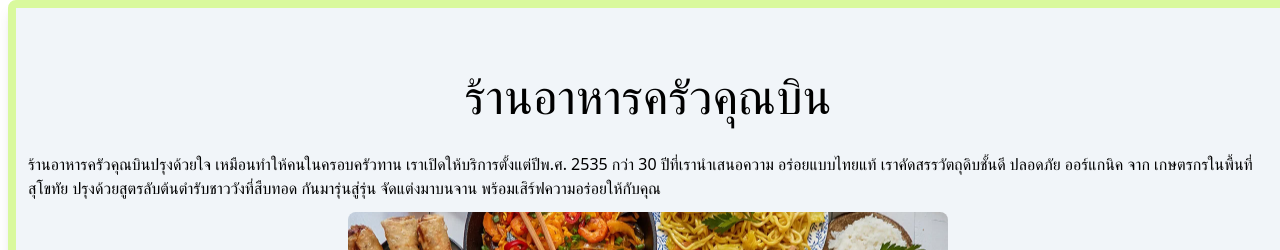
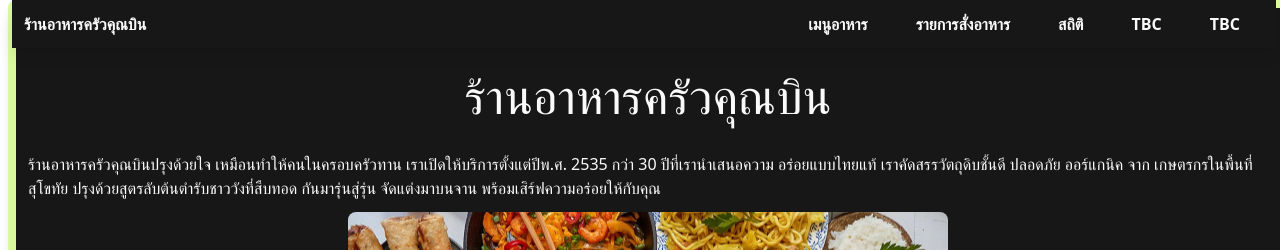
Before and after one commit to soAcademy/workshop-bin-kitchen, a React (Create React App) app: page / in a window 1280 px wide. Shown: the top 250 px of the page. Built offline with nearby package versions, Linux system fonts and the light colour scheme; no server answers.

Commit message:
feat:add Nav Bar

```diff
--- a/package.json
+++ b/package.json
@@ -9,6 +9,7 @@
     "axios": "^1.2.4",
     "react": "^18.0.0",
     "react-dom": "^18.0.0",
+    "react-icons": "^4.7.1",
     "react-scripts": "5.0.1",
     "web-vitals": "^2.1.4"
   },
--- a/src/App.js
+++ b/src/App.js
@@ -1,9 +1,148 @@
 import Home from "./pages/Home";
+import OrderList from "./pages/OrderList";
+import Stat from "./pages/Stat";
+import { GiHamburgerMenu } from "react-icons/gi";
+import React, { useState } from "react";
+import { BrowserRouter, Routes, Route } from "react-router-dom";
+import { Link } from "react-router-dom";
 const info = {
   title: "ร้านอาหารครัวคุณบิน",
   intro:
     "ร้านอาหารครัวคุณบินปรุงด้วยใจ เหมือนทำให้คนในครอบครัวทาน เราเปิดให้บริการตั้งแต่ปีพ.ศ. 2535 กว่า 30 ปีที่เรานำเสนอความ อร่อยแบบไทยแท้ เราคัดสรรวัตถุดิบชั้นดี ปลอดภัย ออร์แกนิค จาก เกษตรกรในพื้นที่สุโขทัย ปรุงด้วยสูตรลับต้นตำรับชาววังที่สืบทอด กันมารุ่นสู่รุ่น จัดแต่งมาบนจาน พร้อมเสิร์ฟความอร่อยให้กับคุณ",
 };
-const App = () => <Home info={info} />;
+const App = () => {
+  const [toggle, setToggle] = useState(false);
+  return (
+    <>
+      <BrowserRouter>
+        <div className="w-full fixed ml-1 top-0">
+          <nav className="bg-neutral-900 shadow-lg md:flex md:items-center md:justify-between p-3 mx-2">
+            <div className="align-left font-bold text-neutral-50 hidden md:block">
+              <p>ร้านอาหารครัวคุณบิน</p>
+            </div>
+            <div>
+              <div className="flex">
+                <button
+                  className="text-xl cursor-pointer justify-right md:hidden text-neutral-50"
+                  onClick={() => setToggle(!toggle)}
+                >
+                  <GiHamburgerMenu />
+                </button>
+                <div className="ml-2 font-bold text-neutral-50 md:hidden">
+                  <p>ร้านอาหารครัวคุณบิน</p>
+                </div>
+              </div>
+              {toggle && (
+                <div>
+                  <div>
+                    <Link
+                      to="kitchen/main"
+                      className="text-base font-bold text-neutral-50 hover:bg-sky-100"
+                    >
+                      เมนูอาหาร
+                    </Link>
+                  </div>
+                  <div>
+                    <Link
+                      to="kitchen/order"
+                      className="text-base font-bold text-neutral-50 hover:bg-sky-100"
+                    >
+                      รายการสั่งอาหาร
+                    </Link>
+                  </div>
+                  <div>
+                    <Link
+                      to="kitchen/stat"
+                      className="text-base font-bold text-neutral-50 hover:bg-sky-100"
+                    >
+                      สถิติ
+                    </Link>
+                  </div>
+                  <div>
+                    <Link
+                      to="*"
+                      className="text-base font-bold text-neutral-50 hover:bg-sky-100"
+                    >
+                      TBC
+                    </Link>
+                  </div>
+                  <div>
+                    <Link
+                      to="*"
+                      className="text-base font-bold text-neutral-50 hover:bg-sky-100"
+                    >
+                      TBC
+                    </Link>
+                  </div>
+                </div>
+              )}
+            </div>
+            <div>
+              <ul className=" md:flex md:items-center">
+                <li>
+                  <Link
+                    to="kitchen/main"
+                    className="text-base font-bold text-neutral-50 hover:text-sky-100 md:mx-6 hidden md:block"
+                  >
+                    เมนูอาหาร
+                  </Link>
+                </li>
+
+                <li>
+                  <Link
+                    to="kitchen/order"
+                    className="text-base text-neutral-50 hover:text-sky-100 md:mx-6 font-bold hidden md:block "
+                  >
+                    รายการสั่งอาหาร
+                  </Link>
+                </li>
+                <li>
+                  <Link
+                    to="kitchen/stat"
+                    className="text-base text-neutral-50 hover:text-sky-100 md:mx-6 font-bold hidden md:block "
+                  >
+                    สถิติ
+                  </Link>
+                </li>
+                <li>
+                  <Link
+                    to="*"
+                    className="text-base text-neutral-50 hover:text-sky-100 md:mx-6 font-bold md:show hidden md:block"
+                  >
+                    TBC
+                  </Link>
+                </li>
+                <li>
+                  <Link
+                    to="*"
+                    className="text-base text-neutral-50 hover:text-sky-100 md:mx-6 font-bold hidden md:block"
+                  >
+                    TBC
+                  </Link>
+                </li>
+              </ul>
+            </div>
+          </nav>
+        </div>
+        <Routes>
+          <Route exact path="" element={<Home info={info} />} />
+          <Route exact path="kitchen">
+            <Route exact path="main" element={<Home info={info} />} />
+            <Route exact path="order" element={<OrderList />} />
+            <Route exact path="stat" element={<Stat />} />
+            {/* <Route exact path="hobbies" element={<Hobbies />} />
+          <Route exact path="contact" element={<Contact />} /> */}
+          </Route>
+          <Route
+            className="bg-red-200 rounded-lg m-2 mt-12 p-2 w-[100px] font-bold"
+            exact
+            path="*"
+            element={<>404 Not Found</>}
+          />
+        </Routes>
+      </BrowserRouter>
+    </>
+  );
+};
 
 export default App;
--- a/src/components/FoodMenuList.js
+++ b/src/components/FoodMenuList.js
@@ -12,13 +12,13 @@ const FoodMenuList = (props) => {
               className="lg:h-[150px] lg:w-[200px] w-20 h-20  object-cover rounded-lg mb-4 m-2"
             ></img>
             <div className="flex-auto">
-              <div className="lg:text-2xl text-lg m-2">{r.name}</div>
-              <div className="lg:text-xl text-base m-2 lg:mt-6 mt-3 text-red-500">
+              <div className="lg:text-2xl text-lg m-2 text-neutral-50">{r.name}</div>
+              <div className="lg:text-xl text-base m-2 lg:mt-6 mt-3 text-neutral-50">
                 {r.price}
               </div>
             </div>
             <div>
-              <button className="lg:text-xl text-base button bg-red-200 active:bg-red-400 px-6 py-2 rounded-lg mr-4 mt-6">
+              <button className="lg:text-xl text-base button bg-red-200 active:bg-red-400 px-6 py-2 rounded-lg mr-4 mt-6 ">
                 เพิ่ม
               </button>
             </div>
--- a/src/pages/Home.js
+++ b/src/pages/Home.js
@@ -16,11 +16,11 @@ const Home = ({ info }) => {
   }, []);
 
   return (
-    <div className="bg-slate-100 w-full mx-2 rounded-lg shadow-lg border border-8 border-lime-200">
+    <div className="bg-neutral-900 w-full mx-2 rounded-lg shadow-lg border border-8 border-lime-200">
       <div className="flex flex-col m-1 mt-11">
-        <div className="md:text-5xl text-3xl m-5 mx-auto">{info.title}</div>
+        <div className="md:text-5xl text-3xl m-5 mx-auto text-neutral-50">{info.title}</div>
       </div>
-      <div className="m-3">{info.intro}</div>
+      <div className="m-3 text-neutral-50">{info.intro}</div>
       <img
         src="/thaifood.jpg"
         className="mx-auto sm:w-[600px] sm:h-[300px] w-56 h-32 object-cover rounded-lg"
--- /dev/null
+++ b/src/pages/OrderList.js
@@ -0,0 +1,6 @@
+const OrderList = () => (
+  <div className="bg-green-200 rounded-lg m-2 mt-12 p-2 w-[100px] font-bold">
+    Order List
+  </div>
+);
+export default OrderList;
--- /dev/null
+++ b/src/pages/Stat.js
@@ -0,0 +1,6 @@
+const Stat = () => (
+  <div className="bg-green-200 rounded-lg m-2 mt-12 p-2 w-[100px] font-bold">
+    Statistics
+  </div>
+);
+export default Stat;
```
Also changed, not shown: 1 other file (tests, documents, lock files or other folders).
